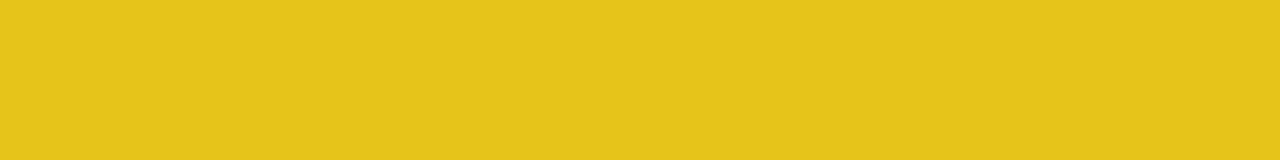
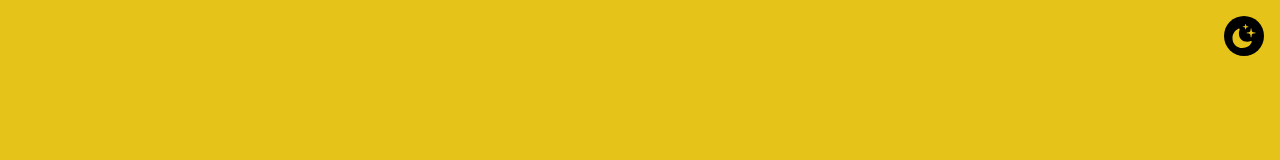
Before and after one commit to fcfett/about, a Next.js app: page / in a window 1280 px wide. Shown: the top 160 px of the page. Built offline with nearby package versions, Linux system fonts and the light colour scheme.

Commit message:
implements theme switcher and general tweaks

```diff
--- /dev/null
+++ b/public/static/set-theme.js
@@ -0,0 +1,8 @@
+const THEME_KEY = 'theme'
+const storedTheme = localStorage?.getItem(THEME_KEY)
+const isDarkThemeEnabled =
+  storedTheme === 'dark' ||
+  (!(THEME_KEY in localStorage) &&
+    window?.matchMedia('(prefers-color-scheme: dark)').matches)
+
+document.documentElement.classList.toggle('dark', isDarkThemeEnabled)
--- a/src/app/globals.css
+++ b/src/app/globals.css
@@ -7,12 +7,9 @@
   --background-rgb: 230, 195, 25;
 }
 
-@media (prefers-color-scheme: dark) {
-  :root {
-    --foreground-rgb: 230, 195, 25;
-    --background-rgb: 0, 0, 0;
-    /* --background-rgb: 32, 34, 44; */
-  }
+.dark:root {
+  --foreground-rgb: 230, 195, 25;
+  --background-rgb: 0, 0, 0;
 }
 
 * {
--- a/src/app/layout.tsx
+++ b/src/app/layout.tsx
@@ -1,5 +1,6 @@
 import './globals.css'
 
+import Script from 'next/script'
 //import { Roboto_Slab, Work_Sans } from 'next/font/google'
 import { HTMLAttributes } from 'react'
 
@@ -28,7 +29,7 @@ type RootLayoutProps = HTMLAttributes<HTMLBodyElement>
 
 export default function RootLayout({ children }: RootLayoutProps) {
   return (
-    <html lang="en">
+    <html lang="en" className="dark">
       <head>
         <link rel="preconnect" href="https://fonts.googleapis.com" />
         <link
@@ -41,6 +42,7 @@ export default function RootLayout({ children }: RootLayoutProps) {
           rel="stylesheet"
         />
       </head>
+      <Script type="text/javascript" src="/static/set-theme.js" />
       <body
       /* className={classNames(robotoSlab.className, workSans.className)} */
       >
--- a/src/app/page.tsx
+++ b/src/app/page.tsx
@@ -3,12 +3,14 @@ import Hero from '@/components/hero'
 import OtherPassions from '@/components/other-passions'
 import Quote from '@/components/quote'
 import Social from '@/components/social'
+import ThemeSwitcher from '@/components/theme-toggle'
 import Slide from '@/components/viewport-slider/slide'
 import ViewportSlider from '@/components/viewport-slider/slider'
 
 export default function Home() {
   return (
     <main className="absolute inset-0 flex overflow-hidden">
+      <ThemeSwitcher className="absolute right-4 top-4 z-10" />
       <ViewportSlider>
         <Slide
           id="hero"
@@ -16,7 +18,7 @@ export default function Home() {
         >
           <Hero />
         </Slide>
-        <Slide id="work-experience" className="px-6 py-10">
+        <Slide id="work-experience" className="overflow-hidden px-6 py-10">
           <Carreer />
         </Slide>
         <Slide
@@ -25,7 +27,7 @@ export default function Home() {
         >
           <Quote />
         </Slide>
-        <Slide id="other-passions" className="px-6 py-10">
+        <Slide id="other-passions" className="overflow-hidden px-6 py-10">
           <OtherPassions />
         </Slide>
         <Slide id="social" className="px-6 py-10">
--- a/src/components/quote/index.tsx
+++ b/src/components/quote/index.tsx
@@ -18,7 +18,7 @@ export default function Quote() {
         <strong className="mt-5 block text-right">– Felipe Fett</strong>
       </article>
 
-      <aside className="ml-auto mt-auto flex flex-col justify-end">
+      <aside className="ml-auto mt-auto flex flex-col justify-end pt-8">
         <Figure />
       </aside>
     </>
--- a/src/components/quote/styles.module.css
+++ b/src/components/quote/styles.module.css
@@ -1,6 +1,6 @@
 .fett {
   bottom: 0;
-  margin: 40px 0 -50px;
+  margin-bottom: -40px;
   position: relative;
   width: 100%;
 }
@@ -16,20 +16,20 @@
 
 .cap {
   right: 20%;
-  top: 2%;
+  top: -8%;
   transform: translate(300%, -400%) rotate(1360deg);
   width: 42%;
 }
 
 .glasses {
   right: 17.5%;
-  top: 25%;
+  top: 17.5%;
   transform: translate(300%, 600%) rotate(980deg);
   width: 40%;
 }
 
 .illustration {
-  @apply relative m-0 w-96 max-w-full brightness-90 grayscale;
+  @apply relative m-0 max-w-[400px] brightness-90 grayscale;
 
   &.is-visible {
     .cap,
--- a/src/components/social/index.tsx
+++ b/src/components/social/index.tsx
@@ -46,7 +46,7 @@ export default function Social() {
   return (
     <>
       <h1 className="font-serif text-4xl font-black">@fcfett</h1>
-      <ul className="my-auto flex flex-wrap items-center justify-around gap-4">
+      <ul className="my-auto flex flex-wrap items-center justify-around gap-x-8 gap-y-4 ">
         {LINKS.map(({ name, url, Icon }) => (
           <li key={name}>
             <a
@@ -57,7 +57,7 @@ export default function Social() {
             >
               <Icon
                 alt={`${name} icon`}
-                className="max-h-[12rem] w-[25vmin] max-w-[12rem]"
+                className="h-[15vmin] max-h-[12rem] max-w-[12rem]"
               />
               <h2 className="font-serif text-2xl font-bold">{name}</h2>
             </a>
--- /dev/null
+++ b/src/components/theme-toggle/index.tsx
@@ -0,0 +1,50 @@
+'use client'
+
+import classNames from 'classnames'
+import { HTMLAttributes } from 'react'
+import { twMerge } from 'tailwind-merge'
+
+import MoonIcon from '/public/icons/moon.svg'
+import SunIcon from '/public/icons/sun.svg'
+
+type Props = HTMLAttributes<HTMLInputElement>
+
+const THEME_KEY = 'theme'
+
+export default function ThemeSwitcher({ className }: Props) {
+  const toggleTheme = () => {
+    const theme = localStorage?.getItem(THEME_KEY)
+
+    const isDarkThemeEnabled = theme
+      ? theme === 'dark'
+      : window?.matchMedia('(prefers-color-scheme: dark)').matches
+
+    document.documentElement.classList.toggle('dark', !isDarkThemeEnabled)
+    localStorage.setItem(THEME_KEY, !isDarkThemeEnabled ? 'dark' : 'light')
+  }
+
+  return (
+    <button
+      onClick={toggleTheme}
+      className={twMerge(
+        classNames(
+          'flex flex-col items-center justify-center w-10 h-10 transition-colors bg-current rounded-full',
+          className
+        )
+      )}
+    >
+      <MoonIcon
+        width={24}
+        height={24}
+        alt="Moon icon"
+        className="absolute block fill-[rgb(var(--background-rgb))] transition-transform dark:scale-0"
+      />
+      <SunIcon
+        width={28}
+        height={28}
+        alt="Sun icon"
+        className="absolute block scale-0 fill-[rgb(var(--background-rgb))] transition-transform dark:scale-100"
+      />
+    </button>
+  )
+}
--- a/tailwind.config.js
+++ b/tailwind.config.js
@@ -3,6 +3,7 @@
 const defaultTheme = require('tailwindcss/defaultTheme')
 
 module.exports = {
+  darkMode: 'class',
   content: [
     './src/pages/**/*.{js,ts,jsx,tsx,mdx}',
     './src/components/**/*.{js,ts,jsx,tsx,mdx}',
```
Also changed, not shown: public/icons/moon.svg (added), public/icons/sun.svg (added).
